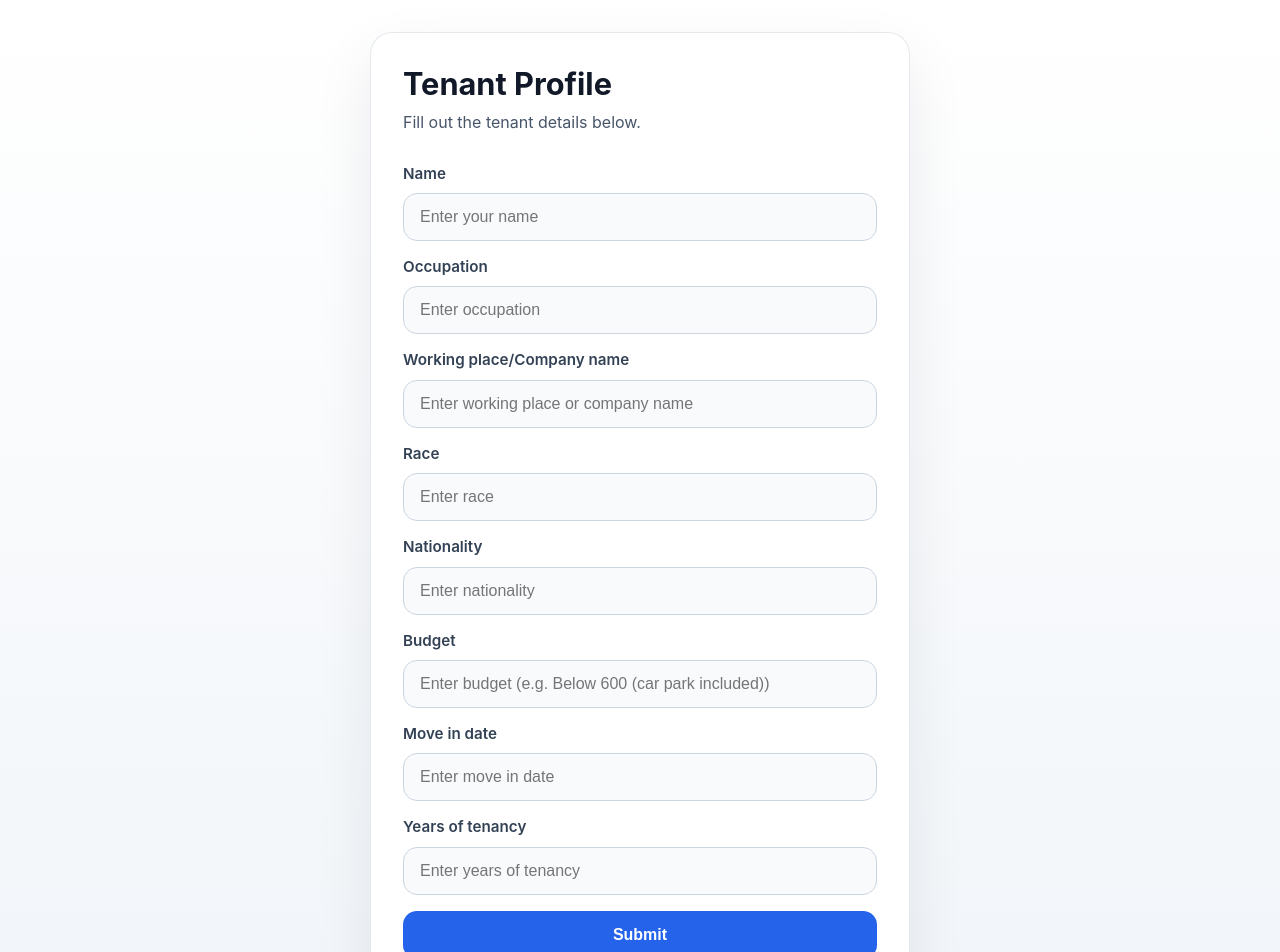
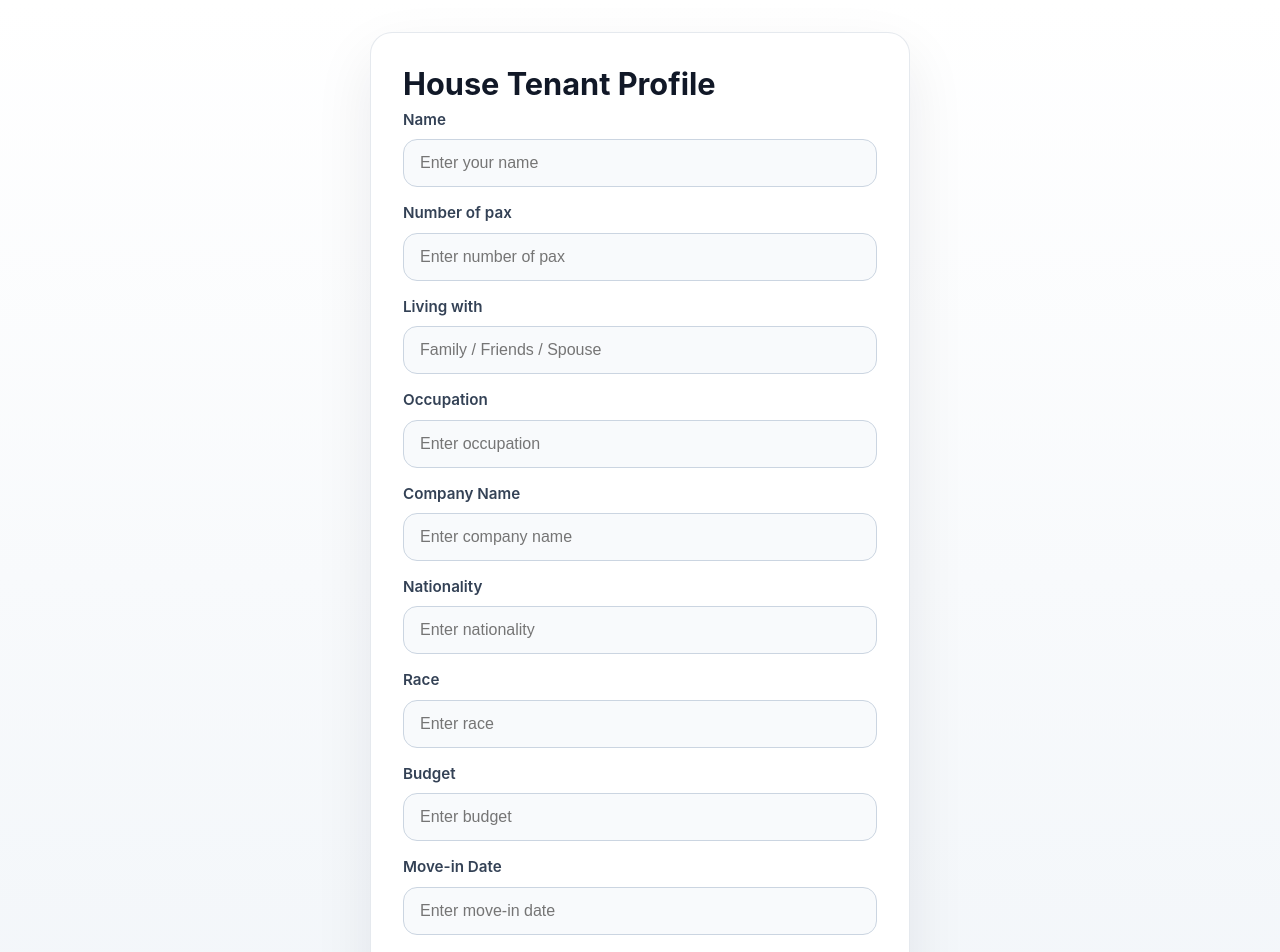
Before and after one commit to jihahjainis/tenant-profile-form, a React (Vite) app: page /house in a window 1280 px wide. Shown: the top 952 px of the page. Built offline with nearby package versions, Linux system fonts and the light colour scheme; no server answers.

Commit message:
separate room and house tenant profile

```diff
--- a/package.json
+++ b/package.json
@@ -11,7 +11,8 @@
   "dependencies": {
     "@emailjs/browser": "^4.4.1",
     "react": "^18.3.1",
-    "react-dom": "^18.3.1"
+    "react-dom": "^18.3.1",
+    "react-router-dom": "^7.16.0"
   },
   "devDependencies": {
     "@types/react": "^18.3.3",
--- a/src/App.tsx
+++ b/src/App.tsx
@@ -1,120 +1,19 @@
-import { useState, ChangeEvent, FormEvent } from 'react'
-import emailjs from '@emailjs/browser'
+import { BrowserRouter, Routes, Route } from 'react-router-dom'
+import HousePage from './pages/HousePage'
+import RoomPage from './pages/RoomPage'
 
-interface FieldConfig {
-  name: keyof FormData
-  label: string
-  type: string
-  placeholder: string
-}
 
-interface FormData {
-  name: string
-  occupation: string
-  workingPlace: string
-  race: string
-  nationality: string
-  budget: string
-  moveInDate: string
-  yearsOfTenancy: string
-}
-
-const fieldConfig: FieldConfig[] = [
-  { name: 'name', label: 'Name', type: 'text', placeholder: 'Enter your name' },
-  { name: 'occupation', label: 'Occupation', type: 'text', placeholder: 'Enter occupation' },
-  { name: 'workingPlace', label: 'Working place/Company name', type: 'text', placeholder: 'Enter working place or company name' },
-  { name: 'race', label: 'Race', type: 'text', placeholder: 'Enter race' },
-  { name: 'nationality', label: 'Nationality', type: 'text', placeholder: 'Enter nationality' },
-  { name: 'budget', label: 'Budget', type: 'text', placeholder: 'Enter budget (e.g. Below 600 (car park included))' },
-  { name: 'moveInDate', label: 'Move in date', type: 'text', placeholder: 'Enter move in date' },
-  { name: 'yearsOfTenancy', label: 'Years of tenancy', type: 'text', placeholder: 'Enter years of tenancy' },
-]
 
 function App() {
-  const [formData, setFormData] = useState<FormData>({
-    name: '',
-    occupation: '',
-    workingPlace: '',
-    race: '',
-    nationality: '',
-    budget: '',
-    moveInDate: '',
-    yearsOfTenancy: '',
-  })
-
-  const handleChange = (event: ChangeEvent<HTMLInputElement>) => {
-    const { name, value } = event.target
-    setFormData((prev) => ({ ...prev, [name]: value }))
-  }
-
-  const serviceId = import.meta.env.VITE_EMAILJS_SERVICE_ID
-  const templateId = import.meta.env.VITE_EMAILJS_TEMPLATE_ID
-  const userId = import.meta.env.VITE_EMAILJS_USER_ID
-
-  const handleSubmit = async (
-    event: FormEvent<HTMLFormElement>
-    ) => {
-    event.preventDefault()
-
-    try {
-        await emailjs.send(
-        serviceId,
-        templateId,
-        {
-            name: formData.name,
-            occupation: formData.occupation,
-            workingPlace: formData.workingPlace,
-            race: formData.race,
-            nationality: formData.nationality,
-            budget: formData.budget,
-            moveInDate: formData.moveInDate,
-            yearsOfTenancy: formData.yearsOfTenancy,
-        },
-        userId
-        )
-
-        alert('Tenant profile submitted successfully!')
-
-        setFormData({
-            name: '',
-            occupation: '',
-            workingPlace: '',
-            race: '',
-            nationality: '',
-            budget: '',
-            moveInDate: '',
-            yearsOfTenancy: '',
-            })
-        } catch (error) {
-            console.error(error)
-            alert('Failed to send profile')
-        }
-    }
-
   return (
-    <div className="page-shell">
-      <div className="form-card">
-        <h1>Tenant Profile</h1>
-        <p className="subtitle">Fill out the tenant details below.</p>
-        <form onSubmit={handleSubmit}>
-          {fieldConfig.map((field) => (
-            <label className="field-row" key={field.name}>
-              <span>{field.label}</span>
-              <input
-                name={field.name}
-                type={field.type}
-                value={formData[field.name]}
-                onChange={handleChange}
-                placeholder={field.placeholder}
-                inputMode={field.type === 'number' ? 'numeric' : 'text'}
-              />
-            </label>
-          ))}
-          <button type="submit">Submit</button>
-        </form>
-      </div>
-    </div>
+    <BrowserRouter>
+      <Routes>
+        <Route path="/room" element={<RoomPage />} />
+        <Route path="/house" element={<HousePage />} />
+      </Routes>
+    </BrowserRouter>
   )
 }
 
+
 export default App
--- /dev/null
+++ b/src/components/TenantForm.tsx
@@ -0,0 +1,81 @@
+import { useState, ChangeEvent, FormEvent } from 'react'
+import emailjs from '@emailjs/browser'
+import { FieldConfig } from '../types/form'
+
+interface Props {
+  title: string
+  fields: FieldConfig[]
+}
+
+export default function TenantForm({
+  title,
+  fields,
+}: Props) {
+  const initialData = fields.reduce<Record<string, string>>(
+    (acc, field) => ({
+      ...acc,
+      [field.name]: '',
+    }),
+    {}
+  )
+
+  const [formData, setFormData] = useState<Record<string, string>>(initialData)
+
+  const handleChange = (
+    e: ChangeEvent<HTMLInputElement>
+  ) => {
+    setFormData({
+      ...formData,
+      [e.target.name]: e.target.value,
+    })
+  }
+
+  const handleSubmit = async (
+    e: FormEvent<HTMLFormElement>
+  ) => {
+    e.preventDefault()
+
+    try {
+      await emailjs.send(
+        import.meta.env.VITE_EMAILJS_SERVICE_ID,
+        import.meta.env.VITE_EMAILJS_TEMPLATE_ID,
+        formData,
+        import.meta.env.VITE_EMAILJS_USER_ID
+      )
+
+      alert('Profile submitted!')
+    } catch (err) {
+      console.error(err)
+    }
+  }
+
+  return (
+    <div className="page-shell">
+      <div className="form-card">
+        <h1>{title}</h1>
+
+        <form onSubmit={handleSubmit}>
+          {fields.map((field) => (
+            <label
+              className="field-row"
+              key={field.name}
+            >
+              <span>{field.label}</span>
+
+              <input
+                name={field.name}
+                value={formData[field.name]}
+                onChange={handleChange}
+                placeholder={field.placeholder}
+              />
+            </label>
+          ))}
+
+          <button type="submit">
+            Submit
+          </button>
+        </form>
+      </div>
+    </div>
+  )
+}
--- /dev/null
+++ b/src/configs/houseFields.ts
@@ -0,0 +1,65 @@
+import { FieldConfig } from '../types/form'
+
+export const houseFields: FieldConfig[] = [
+  {
+    name: 'name',
+    label: 'Name',
+    type: 'text',
+    placeholder: 'Enter your name',
+  },
+  {
+    name: 'numberOfPax',
+    label: 'Number of pax',
+    type: 'text',
+    placeholder: 'Enter number of pax',
+  },
+  {
+    name: 'livingWith',
+    label: 'Living with',
+    type: 'text',
+    placeholder: 'Family / Friends / Spouse',
+  },
+  {
+    name: 'occupation',
+    label: 'Occupation',
+    type: 'text',
+    placeholder: 'Enter occupation',
+  },
+  {
+    name: 'workingPlace',
+    label: 'Company Name',
+    type: 'text',
+    placeholder: 'Enter company name',
+  },
+  {
+    name: 'nationality',
+    label: 'Nationality',
+    type: 'text',
+    placeholder: 'Enter nationality',
+  },
+  {
+    name: 'race',
+    label: 'Race',
+    type: 'text',
+    placeholder: 'Enter race',
+  },
+  {
+    name: 'budget',
+    label: 'Budget',
+    type: 'text',
+    placeholder: 'Enter budget',
+  },
+  {
+    name: 'moveInDate',
+    label: 'Move-in Date',
+    type: 'date',
+    placeholder: 'Enter move-in date',
+  },
+  {
+    name: 'yearsOfTenancy',
+    label: 'Years of Tenancy',
+    type: 'text',
+    placeholder: 'Enter years of tenancy',
+  }
+
+]
--- /dev/null
+++ b/src/configs/roomFields.ts
@@ -0,0 +1,52 @@
+import { FieldConfig } from '../types/form'
+
+export const roomFields: FieldConfig[] = [
+  {
+    name: 'name',
+    label: 'Name',
+    type: 'text',
+    placeholder: 'Enter your name',
+  },
+  {
+    name: 'occupation',
+    label: 'Occupation',
+    type: 'text',
+    placeholder: 'Enter occupation',
+  },
+  {
+    name: 'workingPlace',
+    label: 'Company Name',
+    type: 'text',
+    placeholder: 'Enter company name',
+  },
+  {
+    name: 'nationality',
+    label: 'Nationality',
+    type: 'text',
+    placeholder: 'Enter nationality',
+  },
+  {
+    name: 'race',
+    label: 'Race',
+    type: 'text',
+    placeholder: 'Enter race',
+  },
+  {
+    name: 'budget',
+    label: 'Budget',
+    type: 'text',
+    placeholder: 'Enter budget',
+  },
+  {
+    name: 'moveInDate',
+    label: 'Move-in Date',
+    type: 'date',
+    placeholder: 'Enter move-in date',
+  },
+  {
+    name: 'yearsOfTenancy',
+    label: 'Years of Tenancy',
+    type: 'text',
+    placeholder: 'Enter years of tenancy',
+  }
+]
--- /dev/null
+++ b/src/pages/HousePage.tsx
@@ -0,0 +1,11 @@
+import TenantForm from '../components/TenantForm'
+import { houseFields } from '../configs/houseFields'
+
+export default function HousePage() {
+  return (
+    <TenantForm
+      title="House Tenant Profile"
+      fields={houseFields}
+    />
+  )
+}
--- /dev/null
+++ b/src/pages/RoomPage.tsx
@@ -0,0 +1,11 @@
+import TenantForm from '../components/TenantForm'
+import { roomFields } from '../configs/roomFields'
+
+export default function RoomPage() {
+  return (
+    <TenantForm
+      title="Room Tenant Profile"
+      fields={roomFields}
+    />
+  )
+}
--- /dev/null
+++ b/src/types/form.ts
@@ -0,0 +1,10 @@
+export interface FieldConfig {
+  name: string
+  label: string
+  type: string
+  placeholder: string
+}
+
+export interface FormData {
+  [key: string]: string
+}
```
Also changed, not shown: 1 other file (tests, documents, lock files or other folders).
